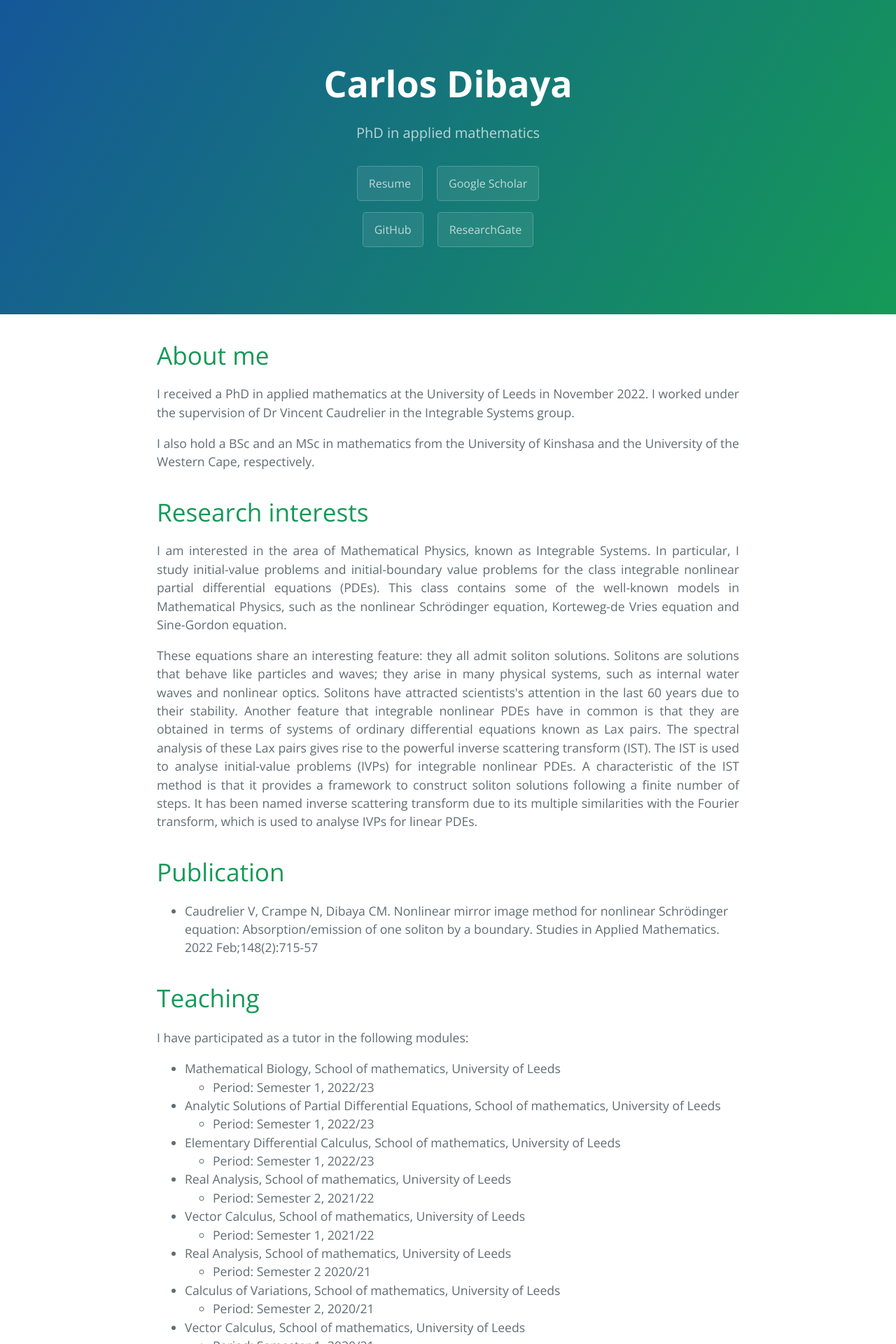
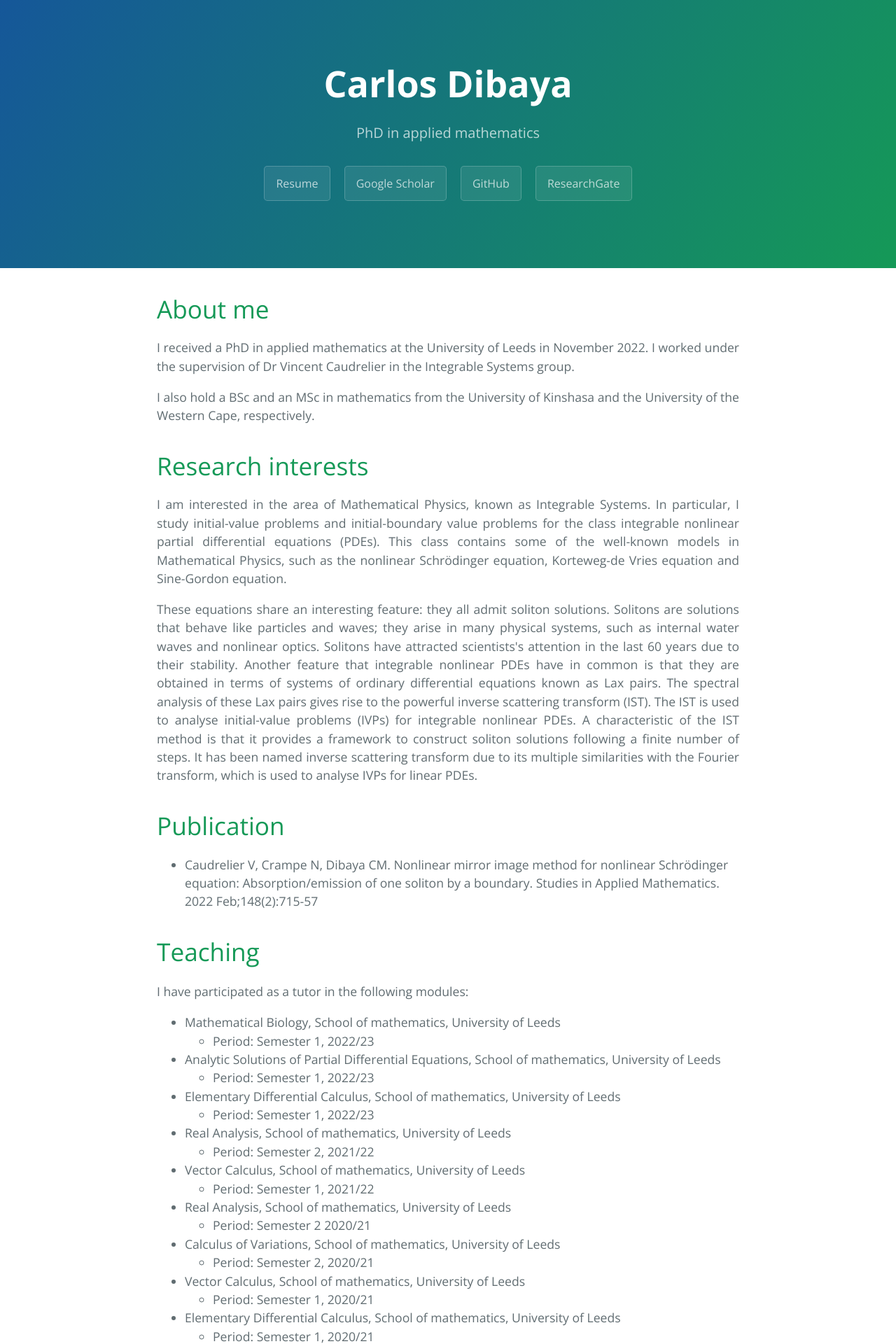
Before and after one commit to carlosdibaya/carlosdibaya.github.io, a Jekyll site: the page built from index.md, in a window 1280 px wide. Shown: the top 1920 px of the page at 70% size. Built offline with Jekyll 4.4.1, drawn with Linux system fonts in a browser that asks for light colours.

Commit message:
Update default.html

```diff
--- a/_layouts/default.html
+++ b/_layouts/default.html
@@ -23,7 +23,7 @@
       {% endif %}
       {% if site.myvariable %}
         <a href="/CarlosDibayaResume.pdf" class="btn">Resume</a>
-        <a href="https://scholar.google.co.uk/citations?user=vf_WPhIAAAAJ&hl=en&oi=ao" class="btn">Google Scholar</a><br>
+        <a href="https://scholar.google.co.uk/citations?user=vf_WPhIAAAAJ&hl=en&oi=ao" class="btn">Google Scholar</a>
         <a href="https://github.com/carlosdibaya" class="btn">GitHub</a>
         <a href="https://www.researchgate.net/profile/Carlos-Dibaya" class="btn">ResearchGate</a>
       {% endif %}
```
